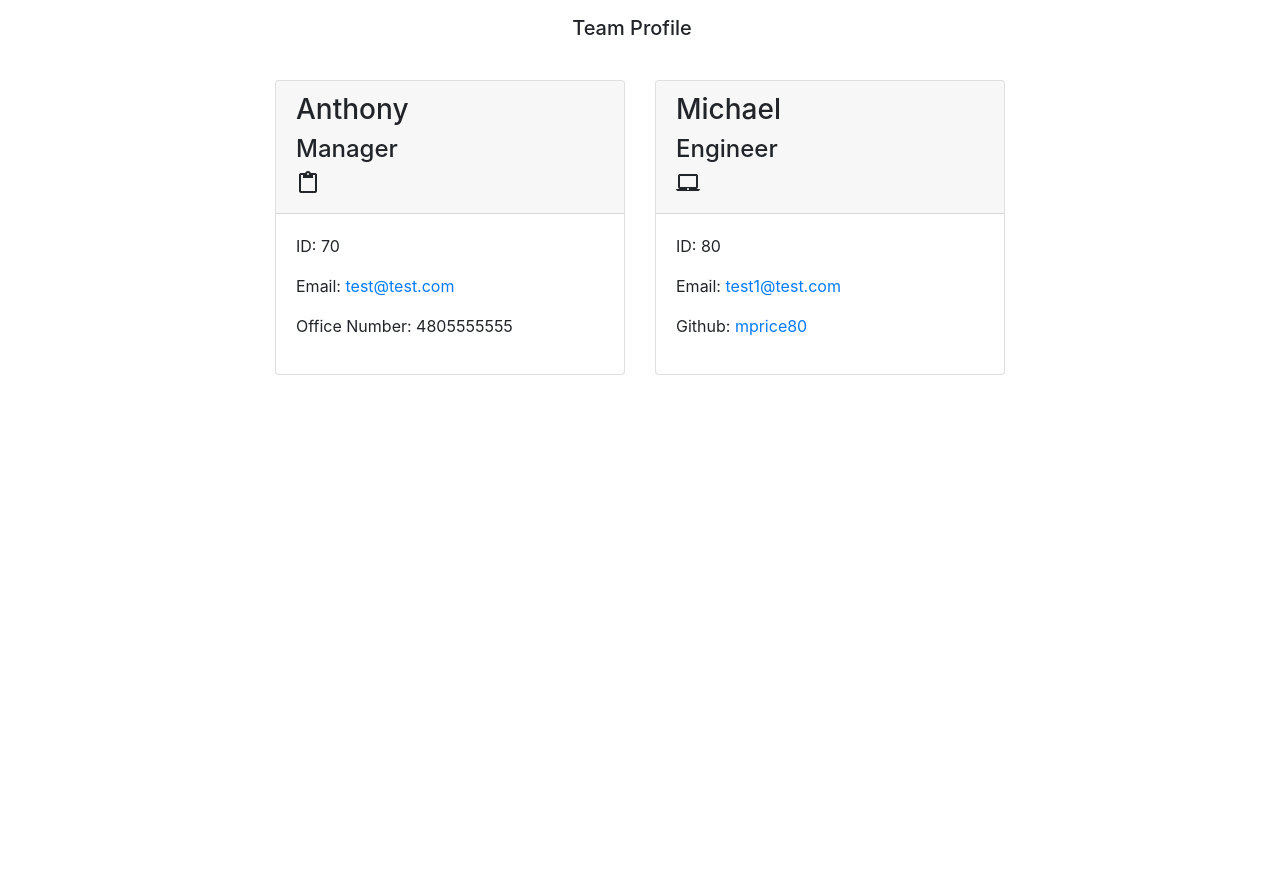
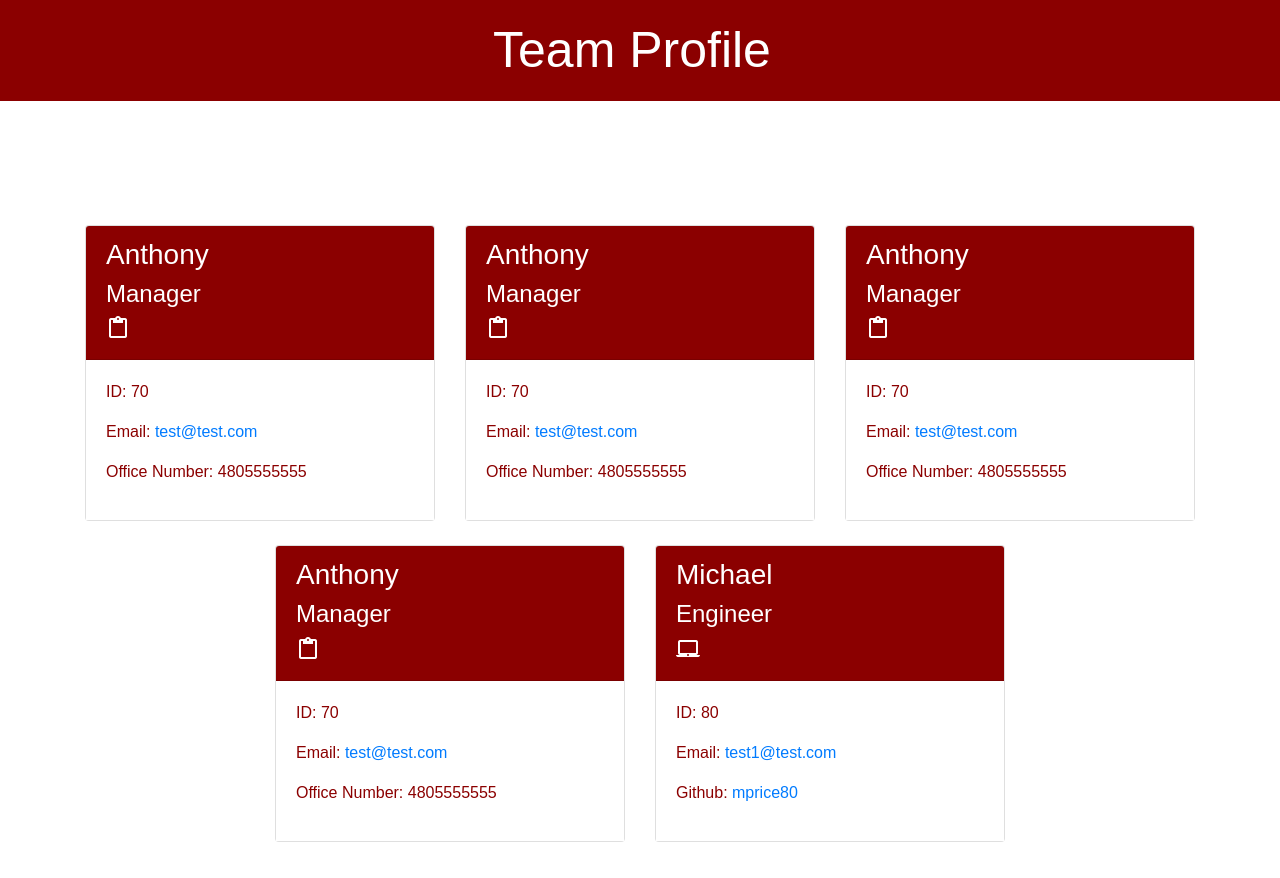
Before and after one commit to acgonzalez87/team-profile-generator, a website: page dist/index.html in a window 1280 px wide. Before the commit the page ends 800 px from the top, so only its background shows below. Drawn offline with nearby package versions, Linux system fonts and the light colour scheme.

Commit message:
added style sheet

```diff
--- a/dist/index.html
+++ b/dist/index.html
@@ -1,20 +1,35 @@
-
 <!DOCTYPE html>
 <html lang="en">
   <head>
-      <meta charset="UTF-8">
-      <meta name="viewport" content="width=device-width, initial-scale=1.0">
+    <meta charset="UTF-8" />
+    <meta name="viewport" content="width=device-width, initial-scale=1.0" />
     <title>Team Profile</title>
-      <link rel="stylesheet" href="https://cdnjs.cloudflare.com/ajax/libs/font-awesome/5.11.2/css/all.min.css">
-      <link href="https://fonts.googleapis.com/css?family=Public+Sans:300i,300,500&display=swap" rel="stylesheet">
-      <link rel="stylesheet" href="https://stackpath.bootstrapcdn.com/bootstrap/4.5.0/css/bootstrap.min.css" integrity="sha384-9aIt2nRpC12Uk9gS9baDl411NQApFmC26EwAOH8WgZl5MYYxFfc+NcPb1dKGj7Sk" crossorigin="anonymous">
-      <link href="https://fonts.googleapis.com/icon?family=Material+Icons" rel="stylesheet">
-      <link rel="stylesheet" href="style.css">
+    <link
+      rel="stylesheet"
+      href="https://cdnjs.cloudflare.com/ajax/libs/font-awesome/5.11.2/css/all.min.css"
+    />
+    <link
+      href="https://fonts.googleapis.com/css?family=Public+Sans:300i,300,500&display=swap"
+      rel="stylesheet"
+    />
+    <link
+      rel="stylesheet"
+      href="https://stackpath.bootstrapcdn.com/bootstrap/4.5.0/css/bootstrap.min.css"
+      integrity="sha384-9aIt2nRpC12Uk9gS9baDl411NQApFmC26EwAOH8WgZl5MYYxFfc+NcPb1dKGj7Sk"
+      crossorigin="anonymous"
+    />
+    <link
+      href="https://fonts.googleapis.com/icon?family=Material+Icons"
+      rel="stylesheet"
+    />
+    <link rel="stylesheet" href="style.css" />
   </head>
   <body>
     <header>
       <nav class="navbar" id="navbar">
-              <span class="navbar-brand mb-0 h1 w-100 text-center" id="navbar-text">Team Profile</span>
+        <span class="navbar-brand mb-0 h1 w-100 text-center" id="navbar-text"
+          >Team Profile</span
+        >
       </nav>
     </header>
     <main>
@@ -26,11 +41,65 @@
             <div class="card h-100">
               <div class="card-header">
                 <h3>Anthony</h3>
-                <h4>Manager</h4><i class="material-icons">content_paste</i>
+                <h4>Manager</h4>
+                <i class="material-icons">content_paste</i>
               </div>
               <div class="card-body">
                 <p class="id">ID: 70</p>
-                <p class="email">Email: <a href="mailto:test@test.com">test@test.com</a></p>
+                <p class="email">
+                  Email: <a href="mailto:test@test.com">test@test.com</a>
+                </p>
+                <p class="office">Office Number: 4805555555</p>
+              </div>
+            </div>
+          </div>
+
+          <div class="col-4 mt-4">
+            <div class="card h-100">
+              <div class="card-header">
+                <h3>Anthony</h3>
+                <h4>Manager</h4>
+                <i class="material-icons">content_paste</i>
+              </div>
+              <div class="card-body">
+                <p class="id">ID: 70</p>
+                <p class="email">
+                  Email: <a href="mailto:test@test.com">test@test.com</a>
+                </p>
+                <p class="office">Office Number: 4805555555</p>
+              </div>
+            </div>
+          </div>
+
+          <div class="col-4 mt-4">
+            <div class="card h-100">
+              <div class="card-header">
+                <h3>Anthony</h3>
+                <h4>Manager</h4>
+                <i class="material-icons">content_paste</i>
+              </div>
+              <div class="card-body">
+                <p class="id">ID: 70</p>
+                <p class="email">
+                  Email: <a href="mailto:test@test.com">test@test.com</a>
+                </p>
+                <p class="office">Office Number: 4805555555</p>
+              </div>
+            </div>
+          </div>
+
+          <div class="col-4 mt-4">
+            <div class="card h-100">
+              <div class="card-header">
+                <h3>Anthony</h3>
+                <h4>Manager</h4>
+                <i class="material-icons">content_paste</i>
+              </div>
+              <div class="card-body">
+                <p class="id">ID: 70</p>
+                <p class="email">
+                  Email: <a href="mailto:test@test.com">test@test.com</a>
+                </p>
                 <p class="office">Office Number: 4805555555</p>
               </div>
             </div>
@@ -40,22 +109,37 @@
             <div class="card h-100">
               <div class="card-header">
                 <h3>Michael</h3>
-                <h4>Engineer</h4><i class="material-icons">laptop_mac</i>
+                <h4>Engineer</h4>
+                <i class="material-icons">laptop_mac</i>
               </div>
               <div class="card-body">
                 <p class="id">ID: 80</p>
-                <p class="email">Email: <a href="mailto:test1@test.com">test1@test.com</a></p>
-                <p class="github">Github: <a href="https://github.com/mprice80">mprice80</a></p>
+                <p class="email">
+                  Email: <a href="mailto:test1@test.com">test1@test.com</a>
+                </p>
+                <p class="github">
+                  Github: <a href="https://github.com/mprice80">mprice80</a>
+                </p>
               </div>
             </div>
           </div>
-
         </div>
       </div>
     </main>
-
   </body>
-  <script src="https://code.jquery.com/jquery-3.5.1.slim.min.js" integrity="sha384-DfXdz2htPH0lsSSs5nCTpuj/zy4C+OGpamoFVy38MVBnE+IbbVYUew+OrCXaRkfj" crossorigin="anonymous"></script>
-  <script src="https://cdn.jsdelivr.net/npm/popper.js@1.16.0/dist/umd/popper.min.js" integrity="sha384-Q6E9RHvbIyZFJoft+2mJbHaEWldlvI9IOYy5n3zV9zzTtmI3UksdQRVvoxMfooAo" crossorigin="anonymous"></script>
-  <script src="https://stackpath.bootstrapcdn.com/bootstrap/4.5.0/js/bootstrap.min.js" integrity="sha384-OgVRvuATP1z7JjHLkuOU7Xw704+h835Lr+6QL9UvYjZE3Ipu6Tp75j7Bh/kR0JKI" crossorigin="anonymous"></script>
+  <script
+    src="https://code.jquery.com/jquery-3.5.1.slim.min.js"
+    integrity="sha384-DfXdz2htPH0lsSSs5nCTpuj/zy4C+OGpamoFVy38MVBnE+IbbVYUew+OrCXaRkfj"
+    crossorigin="anonymous"
+  ></script>
+  <script
+    src="https://cdn.jsdelivr.net/npm/popper.js@1.16.0/dist/umd/popper.min.js"
+    integrity="sha384-Q6E9RHvbIyZFJoft+2mJbHaEWldlvI9IOYy5n3zV9zzTtmI3UksdQRVvoxMfooAo"
+    crossorigin="anonymous"
+  ></script>
+  <script
+    src="https://stackpath.bootstrapcdn.com/bootstrap/4.5.0/js/bootstrap.min.js"
+    integrity="sha384-OgVRvuATP1z7JjHLkuOU7Xw704+h835Lr+6QL9UvYjZE3Ipu6Tp75j7Bh/kR0JKI"
+    crossorigin="anonymous"
+  ></script>
 </html>
--- /dev/null
+++ b/dist/style.css
@@ -0,0 +1,38 @@
+* {
+  box-sizing: border-box;
+}
+
+:root {
+  --primary: darkred;
+  --secondary: white;
+}
+
+body {
+  font-family: Arial, Helvetica, sans-serif;
+}
+
+#navbar {
+  background-color: var(--primary);
+  color: var(--secondary);
+  font-size: 50px;
+}
+
+.navbar-brand {
+  font-size: 50px;
+}
+
+.card-header {
+  background-color: var(--primary);
+  color: var(--secondary);
+}
+
+.card-body {
+  background-color: var(--secondary);
+  color: var(--primary);
+}
+
+.container {
+  margin: 100px auto;
+  justify-content: space-evenly;
+  display: block;
+}
```
Lines whose indentation alone changed are shown as unchanged.
